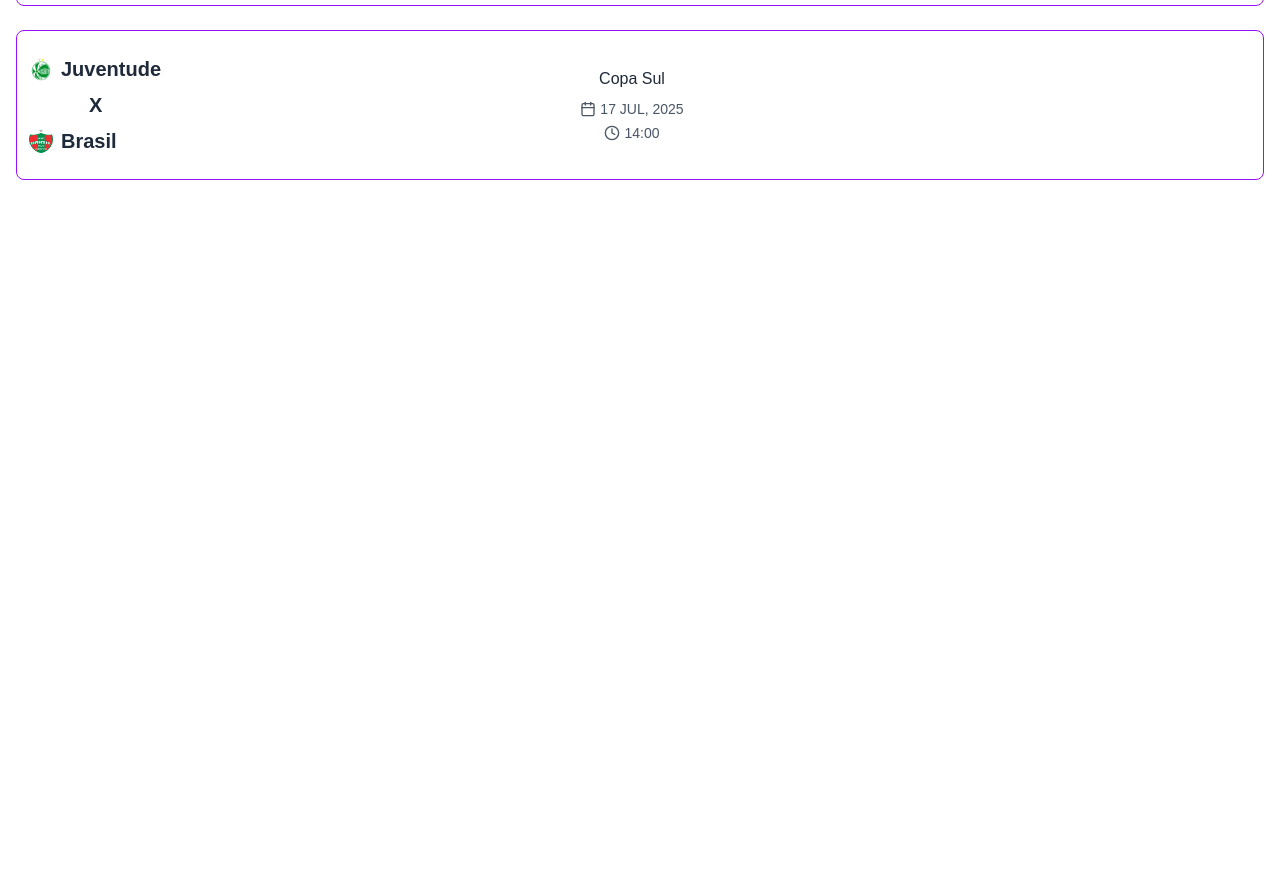
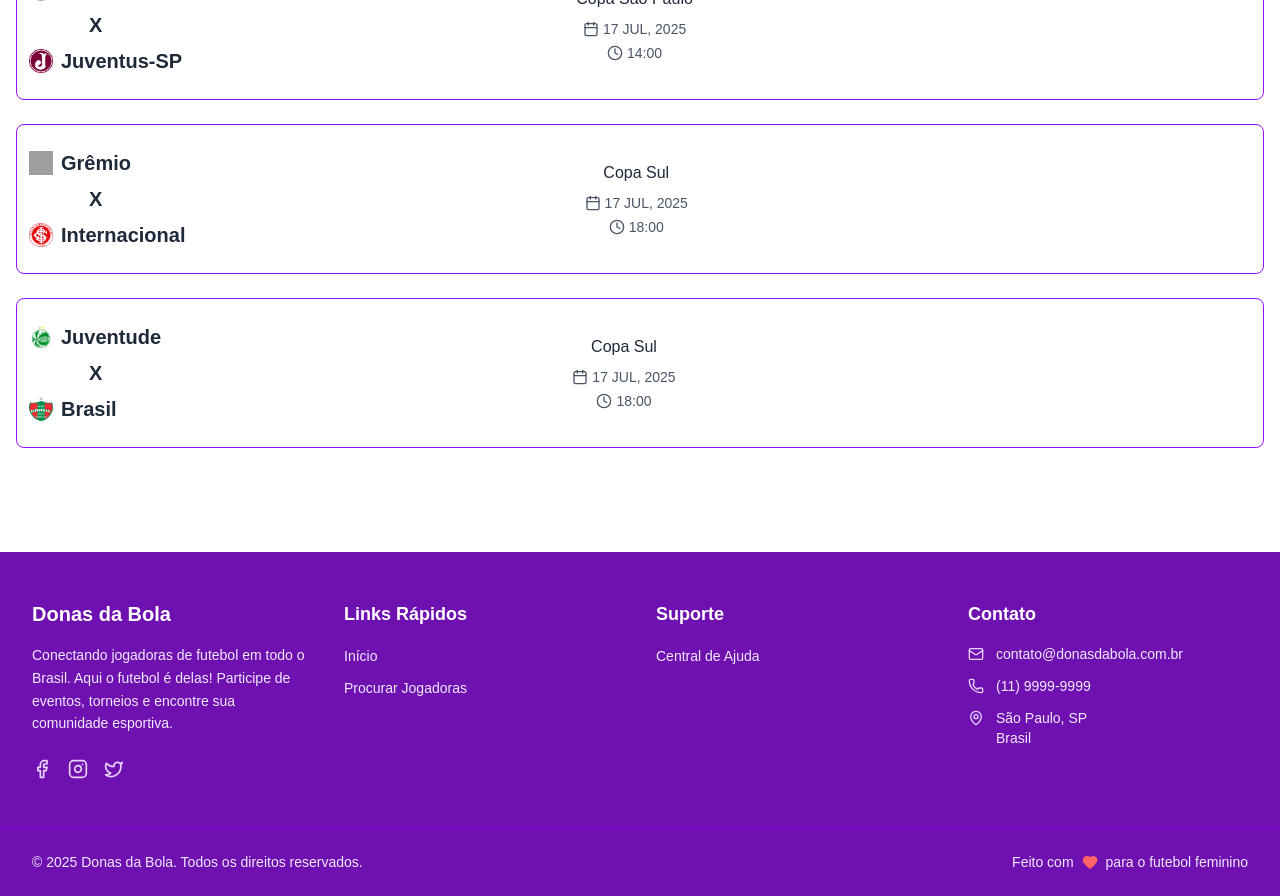
Before and after one commit to Ramalhuu/Sprint-03, a Next.js app: page / in a window 1280 px wide. Shown: the part 1240-2136 px from the top of the page. Before the commit the page ends 1460 px from the top, so only its background shows below. Built offline with nearby package versions, Linux system fonts and the light colour scheme; grey boxes are pictures that could not be loaded.

Commit message:
Começando o footer

```diff
--- /dev/null
+++ b/app/components/footer.jsx
@@ -0,0 +1,148 @@
+"use client";
+
+import React from 'react';
+import Link from 'next/link';
+import {
+  Facebook,
+  Instagram,
+  Twitter,
+  Mail,
+  Phone,
+  MapPin,
+  Heart
+} from 'lucide-react';
+
+const Footer = () => {
+  return (
+    <footer className="bg-purple-800 text-white mt-16">
+      {/* Seção principal do footer */}
+      <div className="max-w-7xl mx-auto px-4 sm:px-6 lg:px-8 py-12">
+        <div className="grid grid-cols-1 md:grid-cols-2 lg:grid-cols-4 gap-8">
+
+          {/* Coluna 1 - Sobre */}
+          <div className="space-y-4">
+            <h3 className="text-xl font-bold text-white mb-4">
+              Donas da Bola
+            </h3>
+            <p className="text-purple-100 text-sm leading-relaxed">
+              Conectando jogadoras de futebol em todo o Brasil.
+              Aqui o futebol é delas! Participe de eventos,
+              torneios e encontre sua comunidade esportiva.
+            </p>
+            <div className="flex space-x-4 pt-2">
+              <a
+                href="#"
+                className="text-purple-200 hover:text-white transition-colors duration-200"
+                aria-label="Facebook"
+              >
+                <Facebook className="w-5 h-5" />
+              </a>
+              <a
+                href="#"
+                className="text-purple-200 hover:text-white transition-colors duration-200"
+                aria-label="Instagram"
+              >
+                <Instagram className="w-5 h-5" />
+              </a>
+              <a
+                href="#"
+                className="text-purple-200 hover:text-white transition-colors duration-200"
+                aria-label="Twitter"
+              >
+                <Twitter className="w-5 h-5" />
+              </a>
+            </div>
+          </div>
+
+          {/* Coluna 2 - Links Rápidos */}
+          <div className="space-y-4">
+            <h4 className="text-lg font-semibold text-white mb-4">
+              Links Rápidos
+            </h4>
+            <ul className="space-y-2">
+              <li>
+                <Link
+                  href="/"
+                  className="text-purple-100 hover:text-white transition-colors duration-200 text-sm"
+                >
+                  Início
+                </Link>
+              </li>
+              <li>
+                <Link
+                  href="/listajogadoras"
+                  className="text-purple-100 hover:text-white transition-colors duration-200 text-sm"
+                >
+                  Procurar Jogadoras
+                </Link>
+              </li>
+            </ul>
+          </div>
+
+          {/* Coluna 3 - Suporte */}
+          <div className="space-y-4">
+            <h4 className="text-lg font-semibold text-white mb-4">
+              Suporte
+            </h4>
+            <ul className="space-y-2">
+              <li>
+                <a
+                  href="#"
+                  className="text-purple-100 hover:text-white transition-colors duration-200 text-sm"
+                >
+                  Central de Ajuda
+                </a>
+              </li>
+            </ul>
+          </div>
+
+          {/* Coluna 4 - Contato */}
+          <div className="space-y-4">
+            <h4 className="text-lg font-semibold text-white mb-4">
+              Contato
+            </h4>
+            <div className="space-y-3">
+              <div className="flex items-center space-x-3">
+                <Mail className="w-4 h-4 text-purple-200" />
+                <span className="text-purple-100 text-sm">
+                  contato@donasdabola.com.br
+                </span>
+              </div>
+              <div className="flex items-center space-x-3">
+                <Phone className="w-4 h-4 text-purple-200" />
+                <span className="text-purple-100 text-sm">
+                  (11) 9999-9999
+                </span>
+              </div>
+              <div className="flex items-start space-x-3">
+                <MapPin className="w-4 h-4 text-purple-200 mt-0.5" />
+                <span className="text-purple-100 text-sm">
+                  São Paulo, SP<br />
+                  Brasil
+                </span>
+              </div>
+            </div>
+          </div>
+        </div>
+      </div>
+
+      {/* Seção inferior do footer */}
+      <div className="border-t border-purple-700">
+        <div className="max-w-7xl mx-auto px-4 sm:px-6 lg:px-8 py-6">
+          <div className="flex flex-col md:flex-row justify-between items-center space-y-4 md:space-y-0">
+            <div className="flex items-center space-x-2 text-purple-100 text-sm">
+              <span>© 2025 Donas da Bola. Todos os direitos reservados.</span>
+            </div>
+            <div className="flex items-center space-x-2 text-purple-100 text-sm">
+              <span>Feito com</span>
+              <Heart className="w-4 h-4 text-red-400 fill-current" />
+              <span>para o futebol feminino</span>
+            </div>
+          </div>
+        </div>
+      </div>
+    </footer>
+  );
+};
+
+export default Footer;
--- a/app/layout.js
+++ b/app/layout.js
@@ -1,7 +1,8 @@
-// app/layout.js
+// app/layout.js - Versão com Footer
 
 import Providers from './providers';
 import Navigation from './components/navigation_component';
+import Footer from './components/Footer'; // Importe o Footer
 
 // Seus fonts e metadata
 import { Geist, Geist_Mono } from "next/font/google";
@@ -18,18 +19,23 @@
 });
 
 export const metadata = {
-  title: "Create Next App",
-  description: "Generated by create next app",
+  title: "Donas da Bola",
+  description: "Conectando jogadoras de futebol em todo o Brasil",
 };
 
 export default function RootLayout({ children }) {
   return (
     <html lang="pt-br">
-      <body>
+      <body className={`${geistSans.variable} ${geistMono.variable}`}>
         <Providers>
-          {/* Adicione o Navigation aqui, antes do children */}
-          <Navigation />
-          {children}
+          <div className="min-h-screen flex flex-col">
+            <Navigation />
+
+            <main className="flex-grow">
+              {children}
+            </main>
+            <Footer />
+          </div>
         </Providers>
       </body>
     </html>
--- a/app/page.js
+++ b/app/page.js
@@ -19,8 +19,8 @@
   return (
     <div className="p-4 min-h-screen bg-white ">
       {/* Welcome Section */}
-      <div className="bg-gray-200 rounded-lg p-4 mb-15 mt-8">
-        <h2 className="text-6xl font-semibold text-gray-800 mb-2 text-center">
+      <div className="bg-gray-200 rounded-lg p-4 mb-25 mt-20">
+        <h2 className="text-6xl font-semibold text-gray-800 mb-9 text-center">
           Bem-vinda ao <strong className="text-purple-600">Donas da Bola!</strong>
         </h2>
         <p className="text-2xl text-gray-600 leading-relaxed mb-2 text-center pl-15 pr-15">
@@ -37,21 +37,21 @@
 
         <div className="grid grid-cols-2 gap-3 mb-4">
           {/* Copa Sul */}
-          <div className="bg-white border border-gray-200 rounded-lg p-3">
+          <div className="bg-white border border-purple-600 rounded-lg p-3">
             <h4 className="font-medium text-gray-800 mb-2">Copa Sul</h4>
             <div className="flex items-center text-sm text-gray-600 mb-1">
               <Calendar className="w-4 h-4 mr-1" />
-              <span>15 JUL, 2025</span>
+              <span>17 JUL, 2025</span>
             </div>
             <div className="flex items-center text-sm text-gray-600">
               <Clock className="w-4 h-4 mr-1" />
-              <span>10:00</span>
+              <span>18:00</span>
             </div>
           </div>
 
           {/* Copa Norte */}
-          <div className="bg-white border border-gray-200 rounded-lg p-3">
-            <h4 className="font-medium text-gray-800 mb-2">Copa Norte</h4>
+          <div className="bg-white border border-purple-600 rounded-lg p-3">
+            <h4 className="font-medium text-gray-800 mb-2">Copa São Paulo</h4>
             <div className="flex items-center text-sm text-gray-600 mb-1">
               <Calendar className="w-4 h-4 mr-1" />
               <span>17 JUL, 2025</span>
@@ -67,7 +67,7 @@
       </div>
 
       {/* Futebol Semanal Section */}
-      <div className="bg-purple-600 text-white rounded-lg p-4 mb-6">
+      <div className="bg-purple-600 text-white rounded-lg p-4 mb-25 mt-25">
         <div className="flex items-center justify-between">
           <div className="flex-1">
             <h3 className="font-semibold mb-1">Futebol Semanal - Gratuito</h3>
@@ -132,7 +132,7 @@
           </div>
         </div>
 
-        <div className="flex flex-col justify-center items-center flex-1 mr-43">
+        <div className="flex flex-col justify-center items-center flex-1 mr-47">
           <h4 className="font-medium text-gray-800 mb-2">Copa São Paulo</h4>
           <div className="flex items-center text-sm text-gray-600 mb-1">
             <Calendar className="w-4 h-4 mr-1" />
@@ -161,7 +161,7 @@
           </div>
         </div>
 
-        <div className="flex flex-col justify-center items-center flex-1 mr-43">
+        <div className="flex flex-col justify-center items-center flex-1 mr-47">
           <h4 className="font-medium text-gray-800 mb-2">Copa Sul</h4>
           <div className="flex items-center text-sm text-gray-600 mb-1">
             <Calendar className="w-4 h-4 mr-1" />
@@ -169,7 +169,7 @@
           </div>
           <div className="flex items-center text-sm text-gray-600">
             <Clock className="w-4 h-4 mr-1" />
-            <span>14:00</span>
+            <span>18:00</span>
           </div>
         </div>
       </div>
@@ -190,7 +190,7 @@
           </div>
         </div>
 
-        <div className="flex flex-col justify-center items-center flex-1 mr-43">
+        <div className="flex flex-col justify-center items-center flex-1 mr-47">
           <h4 className="font-medium text-gray-800 mb-2">Copa Sul</h4>
           <div className="flex items-center text-sm text-gray-600 mb-1">
             <Calendar className="w-4 h-4 mr-1" />
@@ -198,7 +198,7 @@
           </div>
           <div className="flex items-center text-sm text-gray-600">
             <Clock className="w-4 h-4 mr-1" />
-            <span>14:00</span>
+            <span>18:00</span>
           </div>
         </div>
       </div>
```
